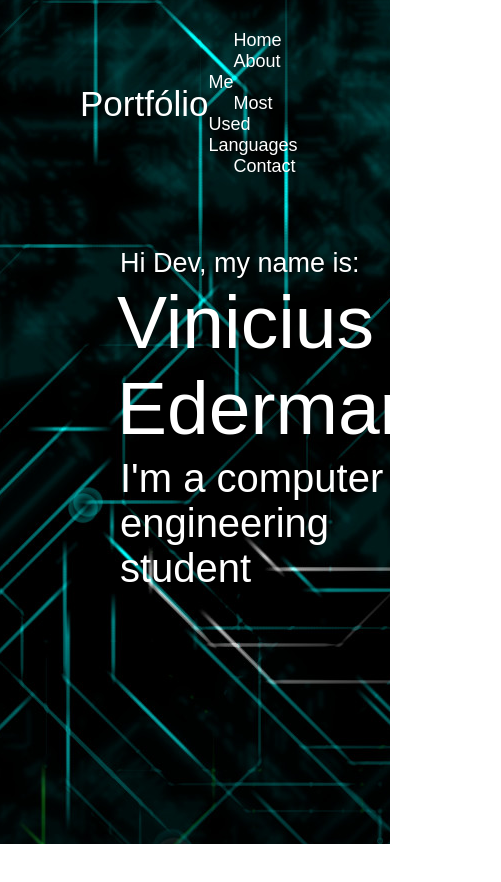
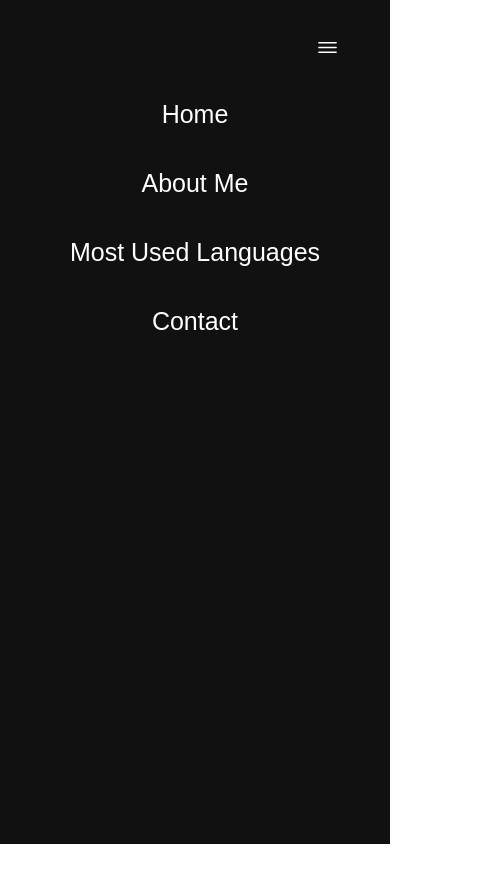
Before and after one commit to ViniciusEderman/PortfolioInicial, a plain HTML site: page public/index.html in a window 390 px wide. Shown: the whole page, 501 px wide, since content can reach past the window. Drawn offline with nearby package versions, Linux system fonts and the light colour scheme; a web font is replaced by a local one.

Commit message:
problema na responsividade

```diff
--- a/js/script.js
+++ b/js/script.js
@@ -0,0 +1,9 @@
+$(document).ready(function(){
+    $(window).scroll(function(){
+        if(this.scrollY > 20) {
+            $('.navbar').addClass("sticky")
+        }else{
+            $('.navbar').removeClass("sticky")
+        }
+    });
+});
--- a/public/index.html
+++ b/public/index.html
@@ -18,6 +18,9 @@
                 <li><a href="">Most Used Languages</a></li>
                 <li><a href="">Contact</a></li>
             </ul>
+            <div class="menu-btn">
+                <ion-icon name="menu-outline"></ion-icon>
+            </div>
         </div>
     </div>
     <section class="home" id="home">
@@ -25,7 +28,7 @@
             <div class="home-content">
                 <div class="text-1">Hi Dev, my name is:</div>
                 <div class="text-2">Vinicius Ederman</div>
-                <div class="text-3">I'm a <span>computer engineering student</span></div>
+                <div class="text-3">I'm <span>computer engineering student</span></div>
             </div>
         </div>
     </section>
--- a/style/style.css
+++ b/style/style.css
@@ -16,9 +16,14 @@
 .navbar{
     position: fixed;
     width: 100%;
-    /*background: rgb(13, 13, 13); */
     padding: 30px 0;
     font-family: 'Akshar', sans-serif;
+    transition: all 0.3s ease;
+}
+
+.navbar.sticky{
+    background: rgb(13, 13, 13);
+    padding: 15px 0;
 }
 
 .navbar .max-width{
@@ -32,7 +37,6 @@
     font-size: 35px;
     font-weight: 500;
 }
-
 
 .navbar .menu li{
     list-style: none;
@@ -48,7 +52,11 @@
 }
 
 .navbar .menu li a:hover{
-    color: rgb(117, 206, 123);
+    color: rgb(126, 214, 126);
+}
+
+.navbar.sticky .menu li a:hover{
+    color: rgb(78, 76, 76);
 }
 
 .home{
@@ -83,3 +91,53 @@
     color: #fff;
     font-weight: 500;
 }
+
+.menu-btn{
+    color: #fff;
+    font-size: 25px;
+    cursor: pointer;
+    display: none;
+}
+
+@media (max-width: 947px){
+    .max-width{
+        padding: 0 50px;
+    }
+    .menu-btn{
+        display: block;
+        z-index: 999;
+    }
+    .navbar .menu{
+        position: fixed;
+        width: 100%;
+        height: 100vh;
+        left: 0;
+        top: 0;
+        background: #111;
+        padding-top: 80px;
+        text-align: center;
+    }
+    .navbar .menu li{
+        display: block;
+    }
+    .navbar .menu li a{
+        display: inline-block;
+        margin: 20px 0;
+        font-size: 25px;
+    }
+    .home .home-content .text-2{
+        font-size: 70px;
+    }
+    .home .home-content .text-3{
+        font-size: 35px;
+    }
+}
+
+@media (max-width: 690px){
+    .home .home-content .text-2{
+        font-size: 60px;
+    }
+    .home .home-content .text-3{
+        font-size: 32px;
+    }
+}
```
